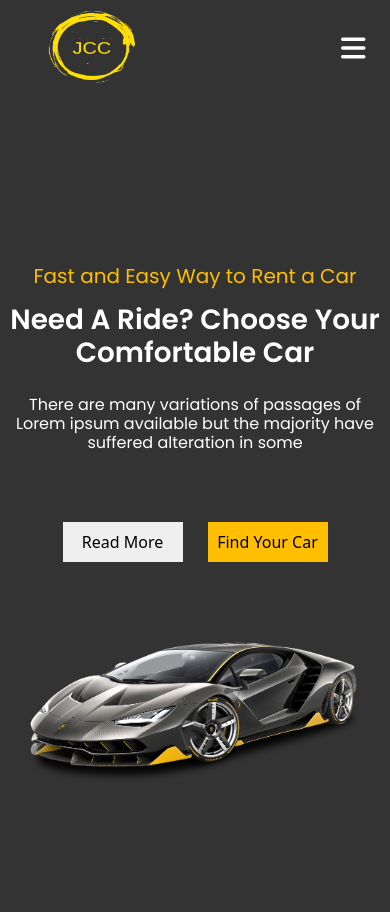
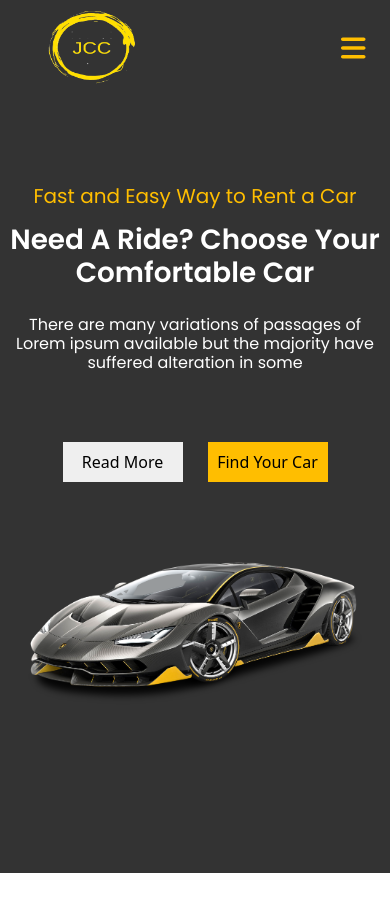
Before and after one commit to JCciasico/Car-Rental, a Vue app: page / in a window 390 px wide. Shown: the top 912 px of the page. After the commit the page ends 873 px from the top, so only its background shows below. Built offline with nearby package versions, Linux system fonts and the light colour scheme; a web font is replaced by a local one; what vue-scroll-reveal would draw is missing.

Commit message:
refactor: padding in media query

```diff
--- a/src/components/IntroSection.vue
+++ b/src/components/IntroSection.vue
@@ -15,7 +15,7 @@
                 </div>
             </div>
             <div class="col-lg-7 col-md-12 col-sm-12 d-flex align-items-center car-column">
-                <img src="../assets/lamborghini.png" class="img-fluid img" alt="lamborghini">
+                <img src="../assets/lamborghini.png" class="img-fluid" alt="lamborghini">
             </div>
         </div>
     </div>
@@ -35,8 +35,6 @@ export default {
 
 .intro-body{
    padding: 10rem 0;
-}
-.img{
 }
 .intro-text{
     color: white;
@@ -88,6 +86,9 @@ h6{
         display: flex;
         justify-content: center;
     }
+    .intro-body{
+        padding: 7rem 0;
+    }
 }
 @media(max-width:500px){
     .intro-text{
@@ -111,6 +112,9 @@ h6{
         width: 120px;
         border: none;
     }
+    .intro-body{
+   padding: 5rem 0;
+}
 }
 
 </style>
--- a/src/components/NavBar.vue
+++ b/src/components/NavBar.vue
@@ -8,7 +8,7 @@
                 <button class="navbar-toggler" type="button" data-bs-toggle="collapse"
                     data-bs-target="#navbarNavAltMarkup" aria-controls="navbarNavAltMarkup" aria-expanded="false"
                     aria-label="Toggle navigation">
-                    <span><i class="fas fa-bars" style="color:#fff; font-size:28px;"></i></span>
+                    <span><i class="fas fa-bars" style="color:#ffbe00; font-size:28px;"></i></span>
                 </button>
 
                 <div class="collapse navbar-collapse" id="navbarNavAltMarkup">
```
